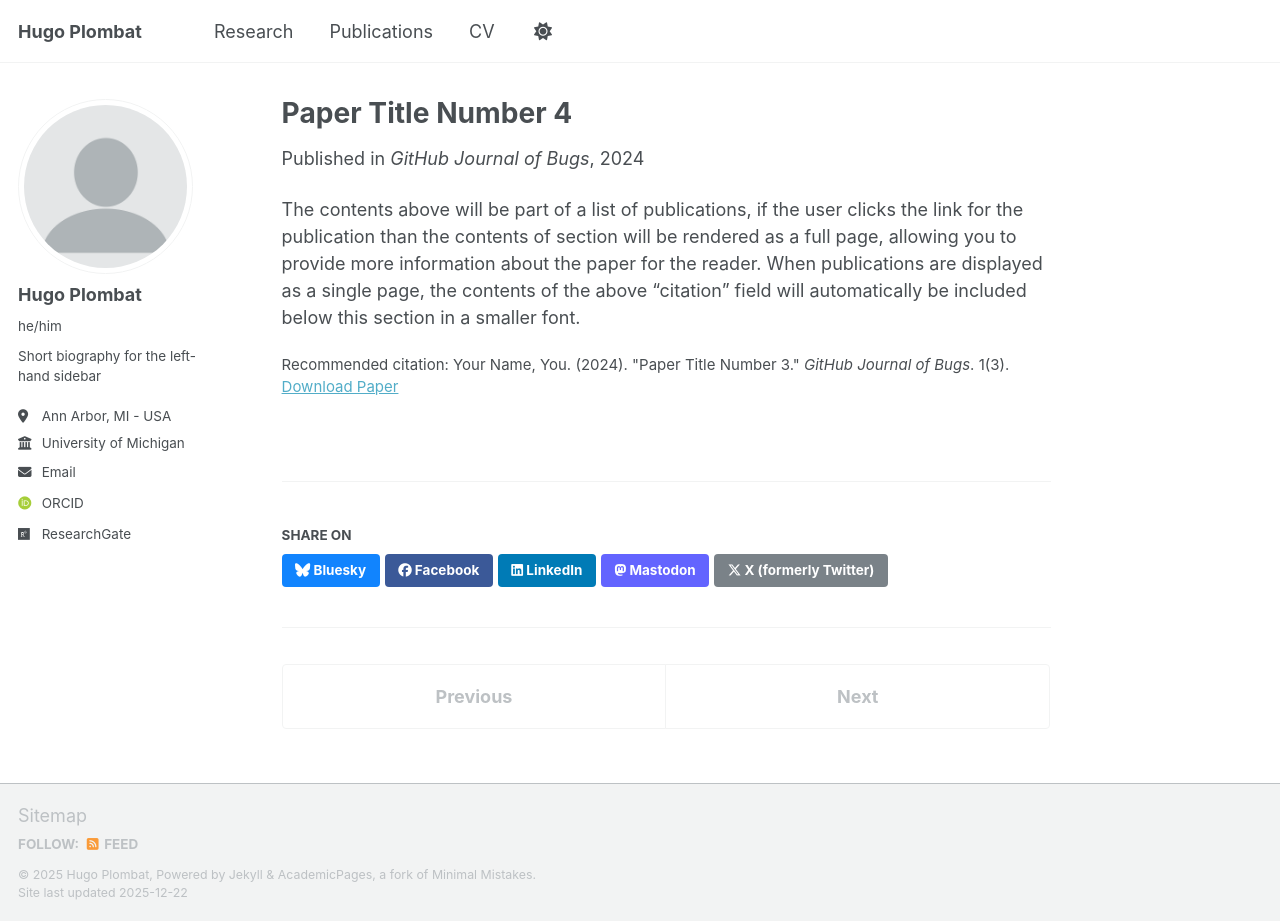
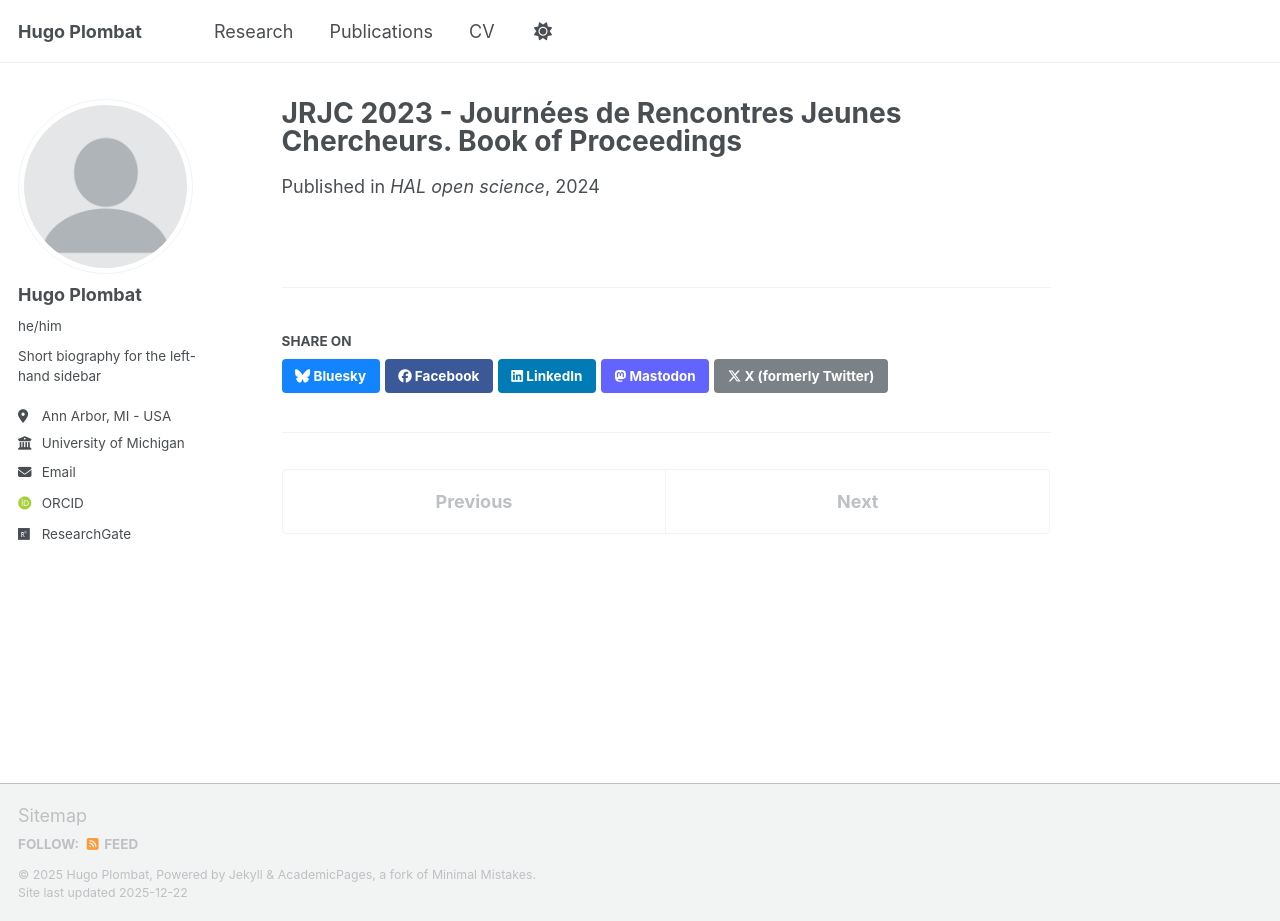
Before and after one commit to Hplombat/hugo.plombat, a Jekyll site: the page built from _publications/2024-02-17-paper-title-number-4.md, in a window 1280 px wide and 921 px high. Built offline with Jekyll 4.4.1, drawn with Linux system fonts in a browser that asks for light colours; some web fonts are replaced; a script bundle is joined from its source files by our own code; library files that are not in the unit come from our copies; a file with an impossible date is left out.

Commit message:
Update 2024-02-17-paper-title-number-4.md

```diff
--- a/_publications/2024-02-17-paper-title-number-4.md
+++ b/_publications/2024-02-17-paper-title-number-4.md
@@ -1,13 +1,11 @@
 ---
-title: "Paper Title Number 4"
+title: "JRJC 2023 - Journées de Rencontres Jeunes Chercheurs. Book of Proceedings"
 collection: publications
 category: conferences
-permalink: /publication/2024-02-17-paper-title-number-4
-excerpt: 'This paper is about fixing template issue #693.'
-date: 2024-02-17
-venue: 'GitHub Journal of Bugs'
-paperurl: 'https://academicpages.github.io/files/paper3.pdf'
-citation: 'Your Name, You. (2024). &quot;Paper Title Number 3.&quot; <i>GitHub Journal of Bugs</i>. 1(3).'
+permalink:
+excerpt:
+date: 2024-06-28
+venue: 'HAL open science'
+paperurl: 'https://academicpages.github.io/files/paper3.pdf](https://hal.science/hal-04609124v3?lang=en'
+citation:
 ---
-
-The contents above will be part of a list of publications, if the user clicks the link for the publication than the contents of section will be rendered as a full page, allowing you to provide more information about the paper for the reader. When publications are displayed as a single page, the contents of the above "citation" field will automatically be included below this section in a smaller font.
```
